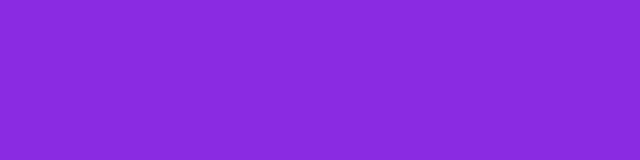
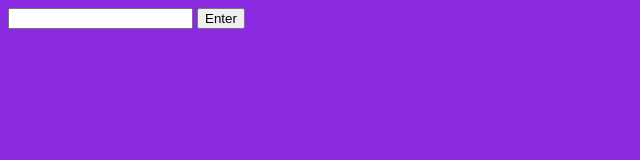
Before and after one commit to Isacchr/demo220906, a plain HTML site: page public/index.html in a window 1280 px wide. Shown: the whole page, without its empty margins (0-640 px from the left). Drawn offline with Linux system fonts and the light colour scheme.

Commit message:
added controls and event for button

```diff
--- a/public/app.js
+++ b/public/app.js
@@ -1 +1,5 @@
 console.log('Hey from javascript');
+
+function sayHello() {
+ console.log('sayHello called .. ');
+}
--- a/public/index.html
+++ b/public/index.html
@@ -10,11 +10,14 @@
 </head>
 <body>
 
-    <div id="app">
+    <div>
 
-
+        <input type="text" name="contactPerson" id="contactPerson">
+        <button onclick="sayHello()">Enter</button>
 
     </div>
 
+    <div id="app"></div>
+
 </body>
 </html>
```
